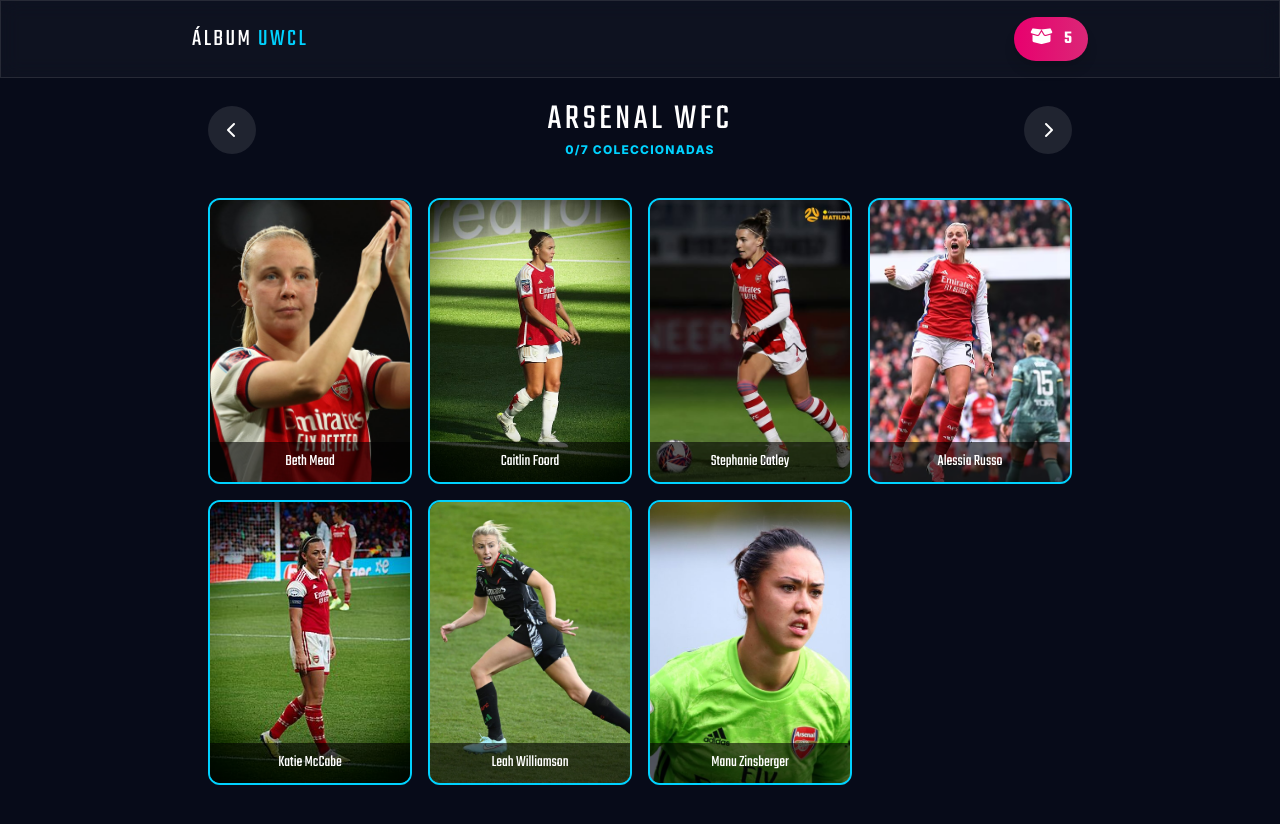
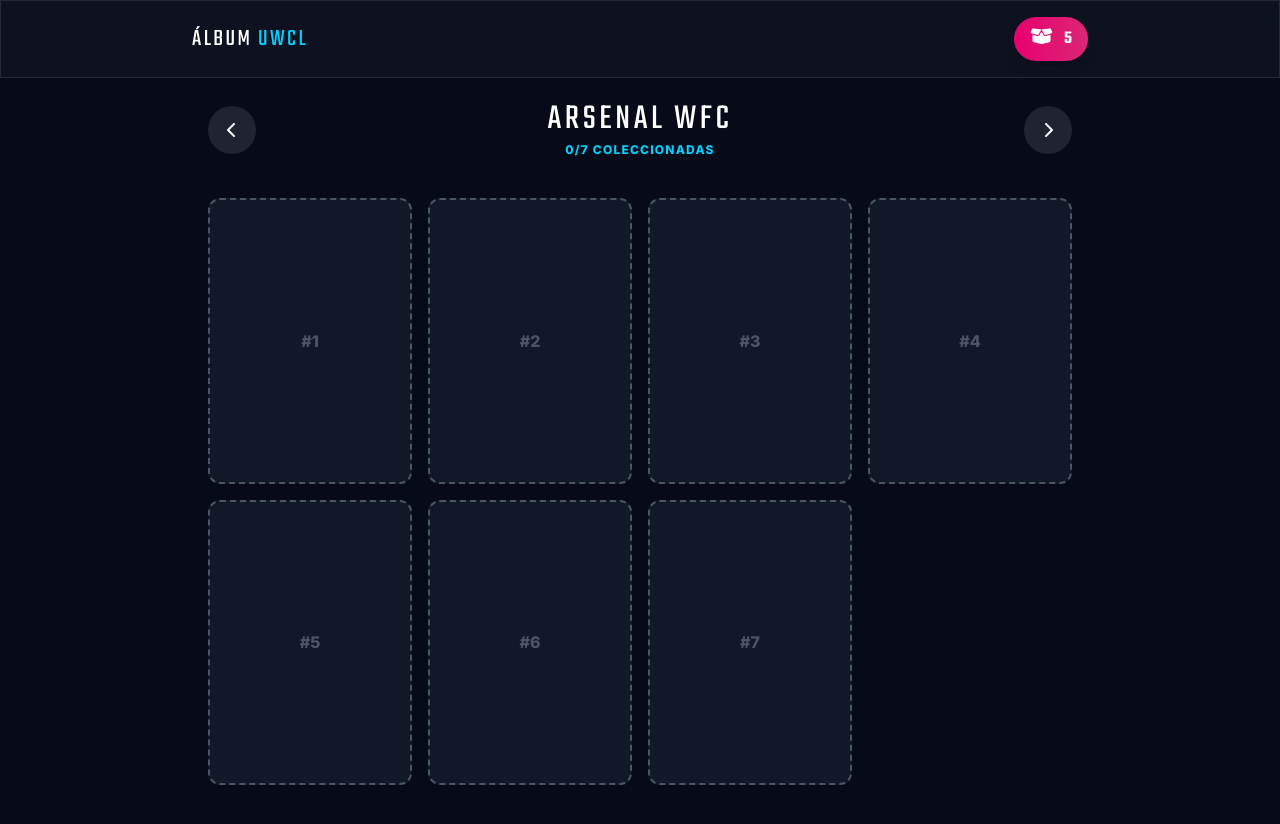
Before and after one commit to paula75/women-champion-league, a plain HTML site: page index.html in a window 1280 px wide. Drawn offline with nearby package versions, Linux system fonts and the light colour scheme.

Commit message:
corrige collected

```diff
--- a/index.html
+++ b/index.html
@@ -106,8 +106,7 @@
             grid.innerHTML = '';
             teamPlayers.forEach(p => {
 
-                // const isCollected = !!collection[p.id];
-                const isCollected = true;
+                const isCollected = !!collection[p.id];
 
                 grid.innerHTML += `
                     <div class="card-container ${isCollected ? 'collected' : ''}">
```
